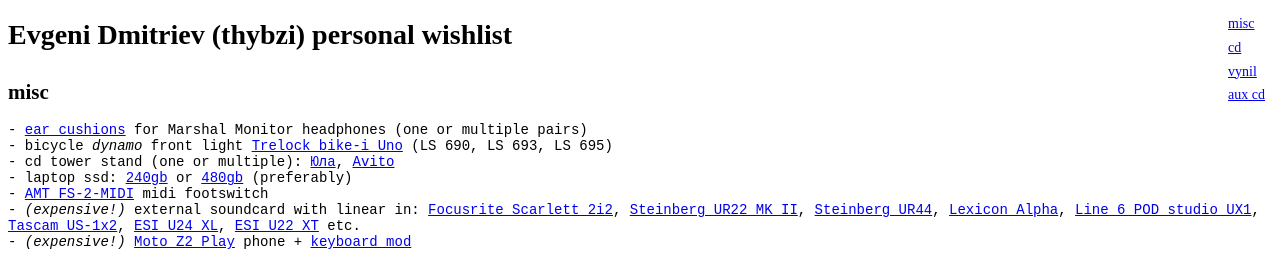
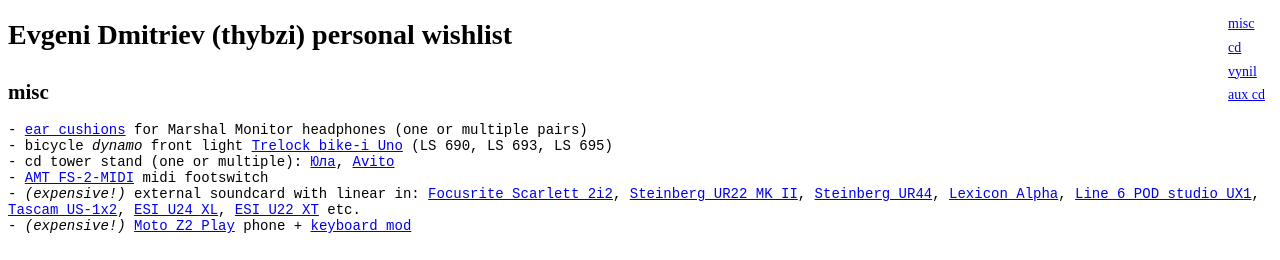
Before and after one commit to thybzi/wishlist, a plain HTML site: page index.html in a window 1280 px wide. Shown: the top 260 px of the page. Drawn offline with Linux system fonts and the light colour scheme; no server answers.

Commit message:
Ssd already bought

```diff
--- a/index.html
+++ b/index.html
@@ -31,7 +31,6 @@
 - <a href="https://aliexpress.com/item/OEM-Ear-pads-cushion-earpads-for-Marshall-Monitor-Over-Ear-Stereo-Headphones/32802828531.html" target="_blank">ear cushions</a> for Marshal Monitor headphones (one or multiple pairs)
 - bicycle <i>dynamo</i> front light <a href="https://www.ebay.com/itm/Trelock-Scheinwerfer-Bike-I-Uno-LS-690-uno-500-6-fur-Bosch-kompatibel/132856545573?hash=item1eeede0125:g:K-AAAOSwXMxb7Vet" target="_blank">Trelock bike-i Uno</a> (LS 690, LS 693, LS 695)
 - cd tower stand (one or multiple): <a href="https://youla.ru/moskva?q=%D1%81%D1%82%D0%BE%D0%B9%D0%BA%D0%B0%20%D0%B4%D0%BB%D1%8F%20cd" target="_blank">Юла</a>, <a href="https://www.avito.ru/moskva?user=1&s_trg=3&bt=1&q=%D1%81%D1%82%D0%BE%D0%B9%D0%BA%D0%B0+%D0%B4%D0%BB%D1%8F+cd" target="_blank">Avito</a>
-- laptop ssd: <a href="https://market.yandex.ru/catalog/55316/list?hid=91033&glfilter=5127044%3A12107445&glfilter=5127047%3A240~&glfilter=6319041%3A12107476&onstock=1&local-offers-first=0&how=aprice" target="_blank">240gb</a> or <a href="https://market.yandex.ru/catalog/55316/list?hid=91033&glfilter=5127044%3A12107445&glfilter=5127047%3A480~&glfilter=6319041%3A12107476&onstock=1&local-offers-first=0&how=aprice" target="_blank">480gb</a> (preferably)
 - <a href="https://shamray.ru/product/amt-electronics-fs2m-foot-switch-midi" target="_blank">AMT FS-2-MIDI</a> midi footswitch
 - <i>(expensive!)</i> external soundcard with linear in: <a
 href="https://market.yandex.ru/product--vneshniaia-zvukovaia-karta-focusrite-scarlett-2i2-2nd-gen/141928719" target="_blank">Focusrite Scarlett 2i2</a>, <a
```
